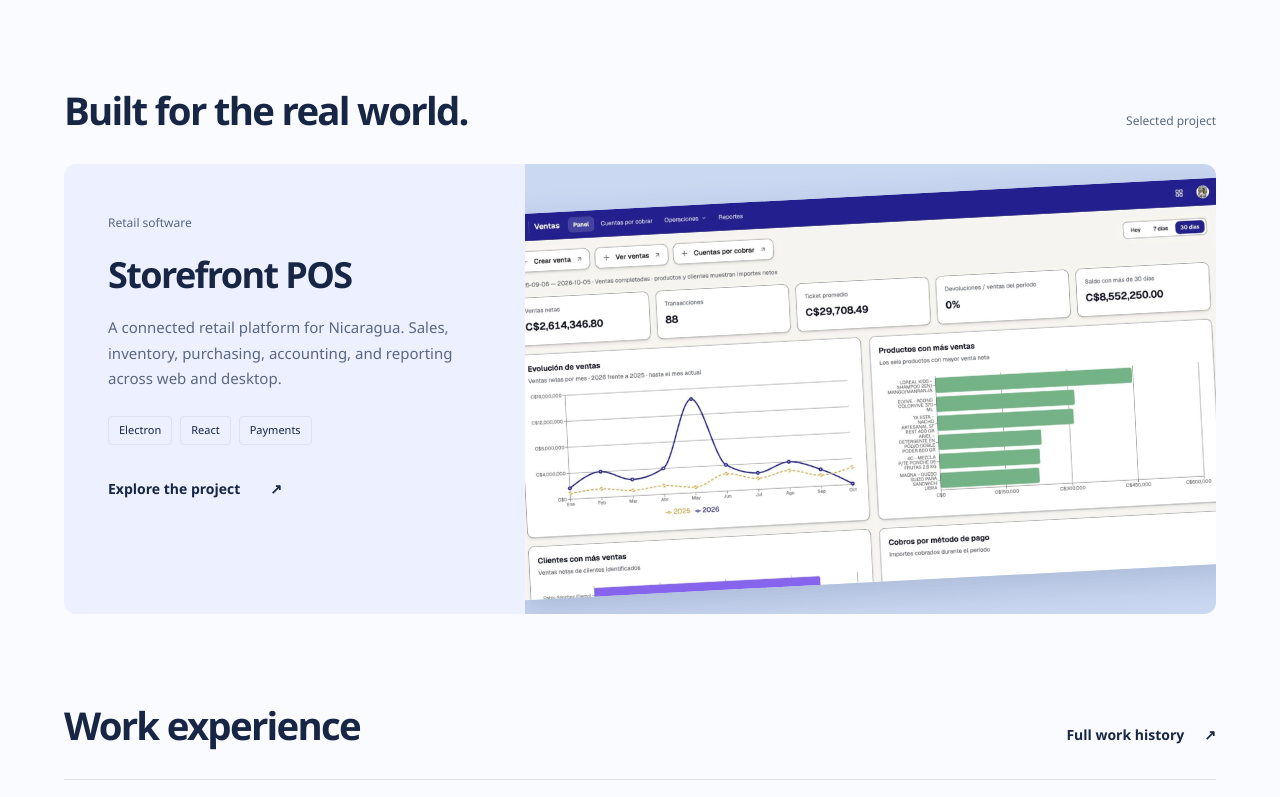
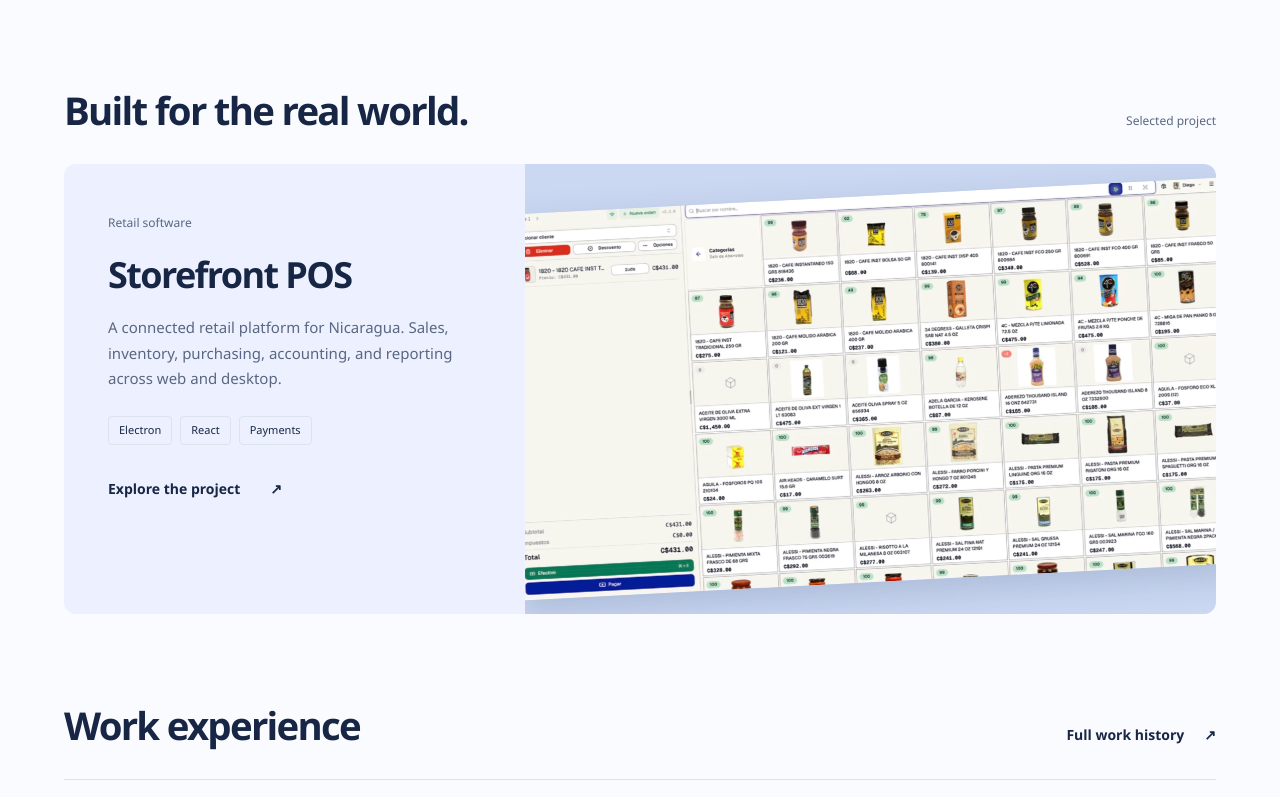
Before and after one commit to FernandoNarvaez1904/portfolio, a Next.js app: page / in a window 1280 px wide. Shown: the part 715-1512 px from the top of the page. Built offline with nearby package versions, Linux system fonts and the light colour scheme.

Commit message:
Feature desktop product grid on portfolio homepage

```diff
--- a/src/components/Home.tsx
+++ b/src/components/Home.tsx
@@ -6,7 +6,7 @@ export default function Home() {
       <div className="hero-copy"><h1>Good software.<br />From end to end.</h1><p className="hero-description">I’m Diego Romero. I build the interfaces people use, the systems behind them, and the connections that make everything work.</p><div className="hero-actions"><a className="button primary" href="#contact">Contact me</a><a className="text-link" href="/files/Diego-Romero-CV.pdf" download="Diego-Romero-CV.pdf">Download CV <span aria-hidden="true">↓</span></a></div><p className="hero-note">Building for the web since 2018. Thinking beyond the browser.</p></div>
       <div className="system-art" aria-label="My work connects interfaces, backend systems, and integrations"><div className="art-grid" /><div className="art-title">From an idea to a working system</div><div className="system-layer layer-front"><span className="layer-icon">⌘</span><div><strong>The interface</strong><span>React / Next.js / Electron</span></div><span className="layer-dot" /></div><div className="connector">↓</div><div className="system-layer layer-back"><span className="layer-icon">&#123; &#125;</span><div><strong>The engine</strong><span>Node.js / Python / PostgreSQL</span></div><span className="layer-dot" /></div><div className="connector">↓</div><div className="system-layer layer-connect"><span className="layer-icon">⇄</span><div><strong>The connections</strong><span>Payments / APIs / AI agents</span></div><span className="layer-dot" /></div><div className="art-caption"><span>One connected experience.</span><span aria-hidden="true">↗</span></div></div>
     </section>
-    <section className="featured" aria-labelledby="project-heading"><div className="section-heading"><h2 id="project-heading">Built for the real world.</h2><span>Selected project</span></div><Link href="/docs/projects/storefront-pos" className="project-feature"><div className="project-info"><span className="project-kind">Retail software</span><h3>Storefront POS</h3><p>A connected retail platform for Nicaragua. Sales, inventory, purchasing, accounting, and reporting across web and desktop.</p><div className="tags"><span>Electron</span><span>React</span><span>Payments</span></div><span className="project-action">Explore the project <span aria-hidden="true">↗</span></span></div><div className="project-image"><img src="/img/storefront/dashboard-20261005.webp" alt="Storefront sales dashboard with sales trends and top products" /></div></Link></section>
+    <section className="featured" aria-labelledby="project-heading"><div className="section-heading"><h2 id="project-heading">Built for the real world.</h2><span>Selected project</span></div><Link href="/docs/projects/storefront-pos" className="project-feature"><div className="project-info"><span className="project-kind">Retail software</span><h3>Storefront POS</h3><p>A connected retail platform for Nicaragua. Sales, inventory, purchasing, accounting, and reporting across web and desktop.</p><div className="tags"><span>Electron</span><span>React</span><span>Payments</span></div><span className="project-action">Explore the project <span aria-hidden="true">↗</span></span></div><div className="project-image"><img src="/img/storefront/desktop-grid.webp" alt="Storefront desktop POS product grid with prices, stock quantities, and the current sale" /></div></Link></section>
     <section className="experience-showcase" aria-labelledby="experience-title">
       <div className="section-heading"><h2 id="experience-title">Work experience</h2><Link className="text-link" href="/docs/experience">Full work history <span aria-hidden="true">↗</span></Link></div>
       <div className="experience-cards">
```
